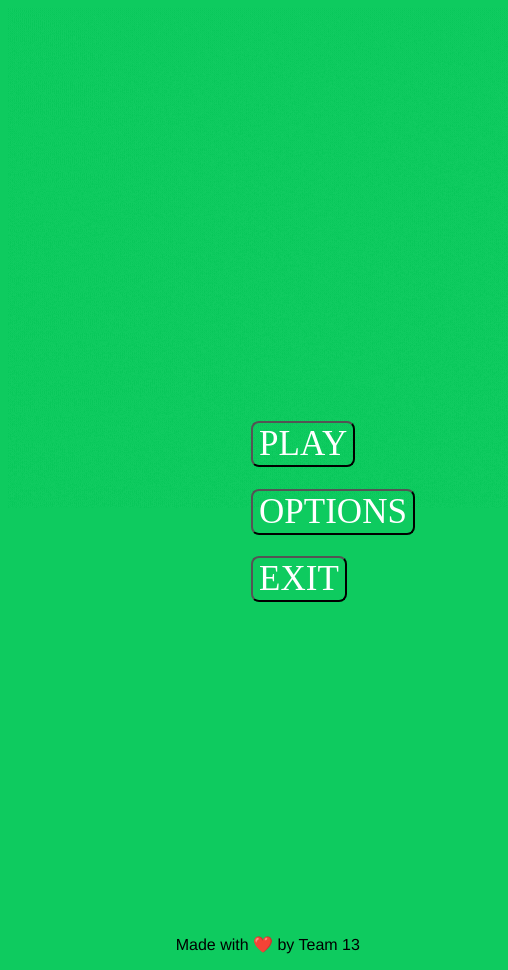
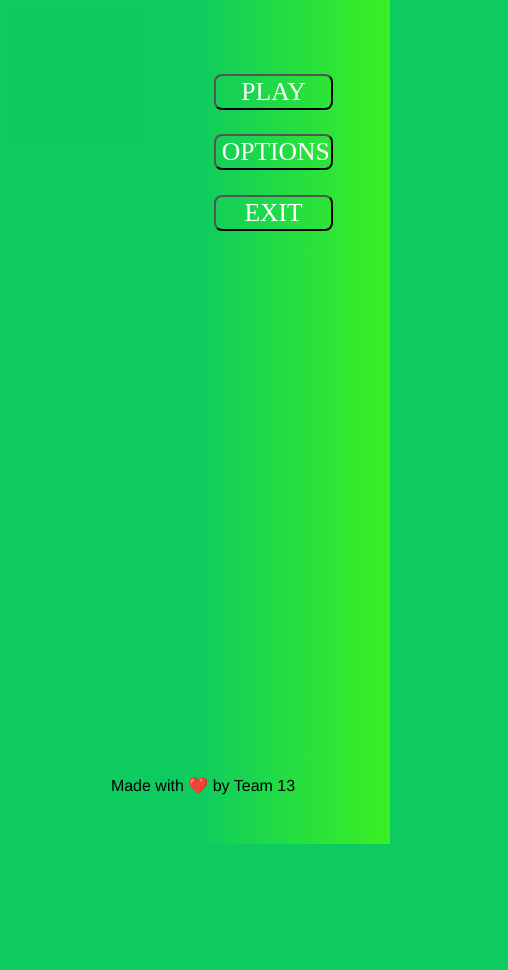
Before and after one commit to Anmoldh/anmoldh.github.io, a plain HTML site: page index.html in a window 390 px wide. Shown: the whole page, 508 px wide, since content can reach past the window. After the commit the page ends 844 px from the top, so only its background shows below. Drawn offline with Linux system fonts and the light colour scheme.

Commit message:
Responsive Page acc to Display

```diff
--- a/assets/css/404.css
+++ b/assets/css/404.css
@@ -3,18 +3,24 @@ body{
     pointer-events:none
 }
 
-#home{
+#homegif{
+    width: 35%;
+    height: auto;
     float: left;
 }
 
-#error{
+#errorgif{
+    width: 35%;
+    height: auto;
     float: right;
 }
 
 .wip{
-    position: absolute;
-    top: 80vh;
-    bottom: 20vh;
-    left: 30vw;
-    right: 30vw;
+    font-size: 100%;
+    font-family: 'Franklin Gothic Medium', 'Arial Narrow', Arial, sans-serif;
+    position: fixed;
+    top: 90%;
+    width: 100%;
+    text-align: center;
+    pointer-events: none;
 }
--- a/assets/css/index.css
+++ b/assets/css/index.css
@@ -1,42 +1,52 @@
 body{
     background-color: #0ECB5F;
+    background-image: linear-gradient(to right, #0ECB5F, #0ECB5F, #3bf023);
+}
+
+#homegif{
+    width: 35%;
+    height: auto;
 }
 
 .playbtn{
-    margin-left: 65%;
-    margin-right: auto;
-    margin-top: -30%;
+    margin-left: 55%;
+    margin-right: 5%;
+    margin-top: -25%;
     margin-bottom: auto;
 }
 
 .optionsbtn{
-    margin-left: 65%;
+    margin-left: 55%;
+    margin-right: 5%;
 }
 
 .exitbtn{
-    margin-left: 65%;
+    margin-left: 55%;
+    margin-right: 5%;
 }
 
 button{
     background-color: transparent;
     color: white;
-    font-size: 35px;
+    font-size: 80%;
     font-family:'Times New Roman', Times, serif;
     border-radius: 8px;
     transition-duration: 0.5s;
+    width: 80%;
 }
 
 button:hover{
     background-color: #0ECB5F;
     color: black;
-    transform: scale(1.5);
+    transform: scale(1.25);
 }
 
 footer{
     font-size: 100%;
     font-family: 'Franklin Gothic Medium', 'Arial Narrow', Arial, sans-serif;
-    position: absolute;
-    margin-left: 43vw;
-    margin-top: 35vh;
+    position: fixed;
+    top: 90%;
+    width: 100%;
+    text-align: center;
     pointer-events: none;
 }
--- a/index.html
+++ b/index.html
@@ -11,7 +11,7 @@
 
     <body>
         <div class="logo">
-            <img src="assets/images/home logo.gif">
+            <img src="assets/images/home logo.gif" id="homegif">
         </div>
 
         <div class="playbtn">
```
Also changed, not shown: 404.html (+3 -3 lines).
